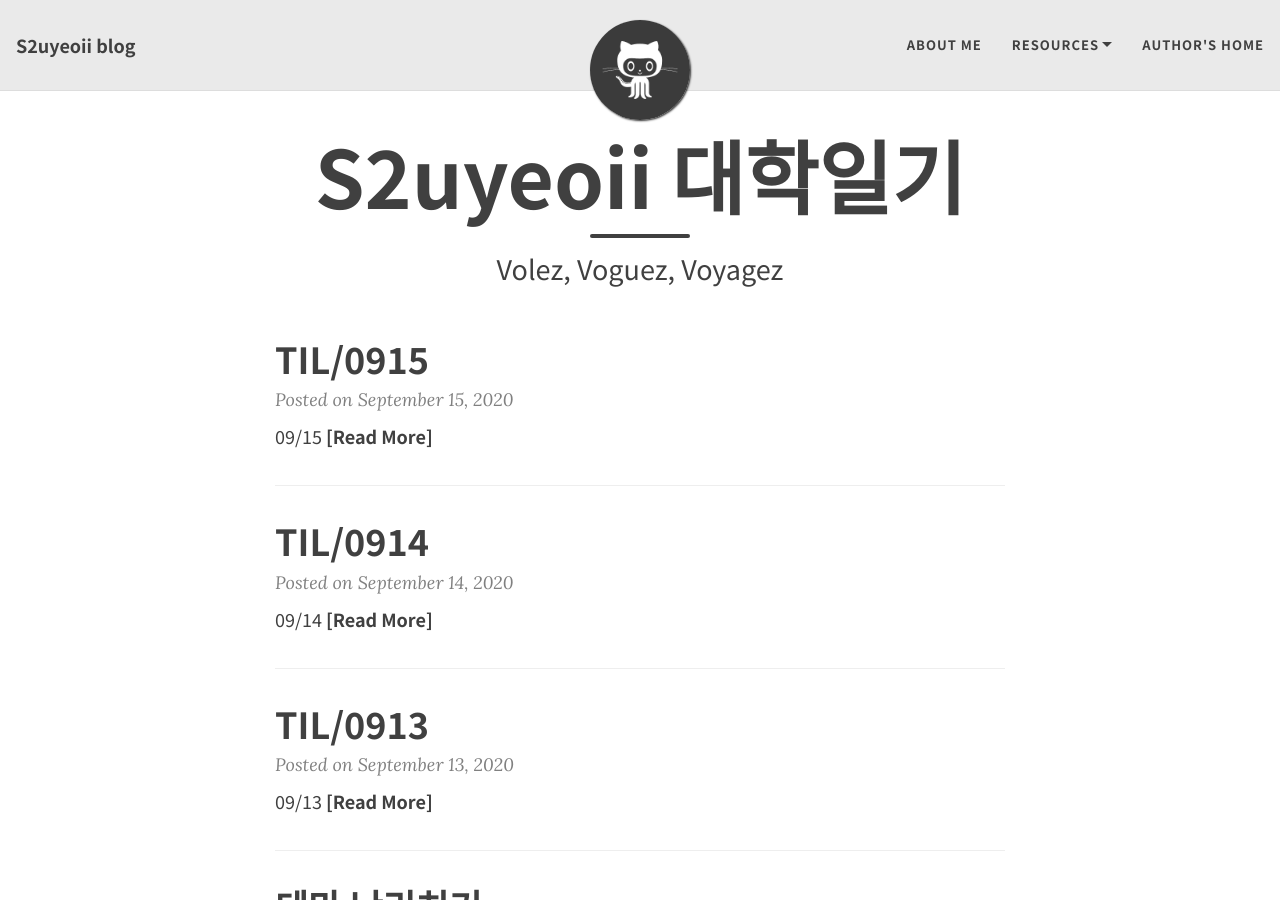
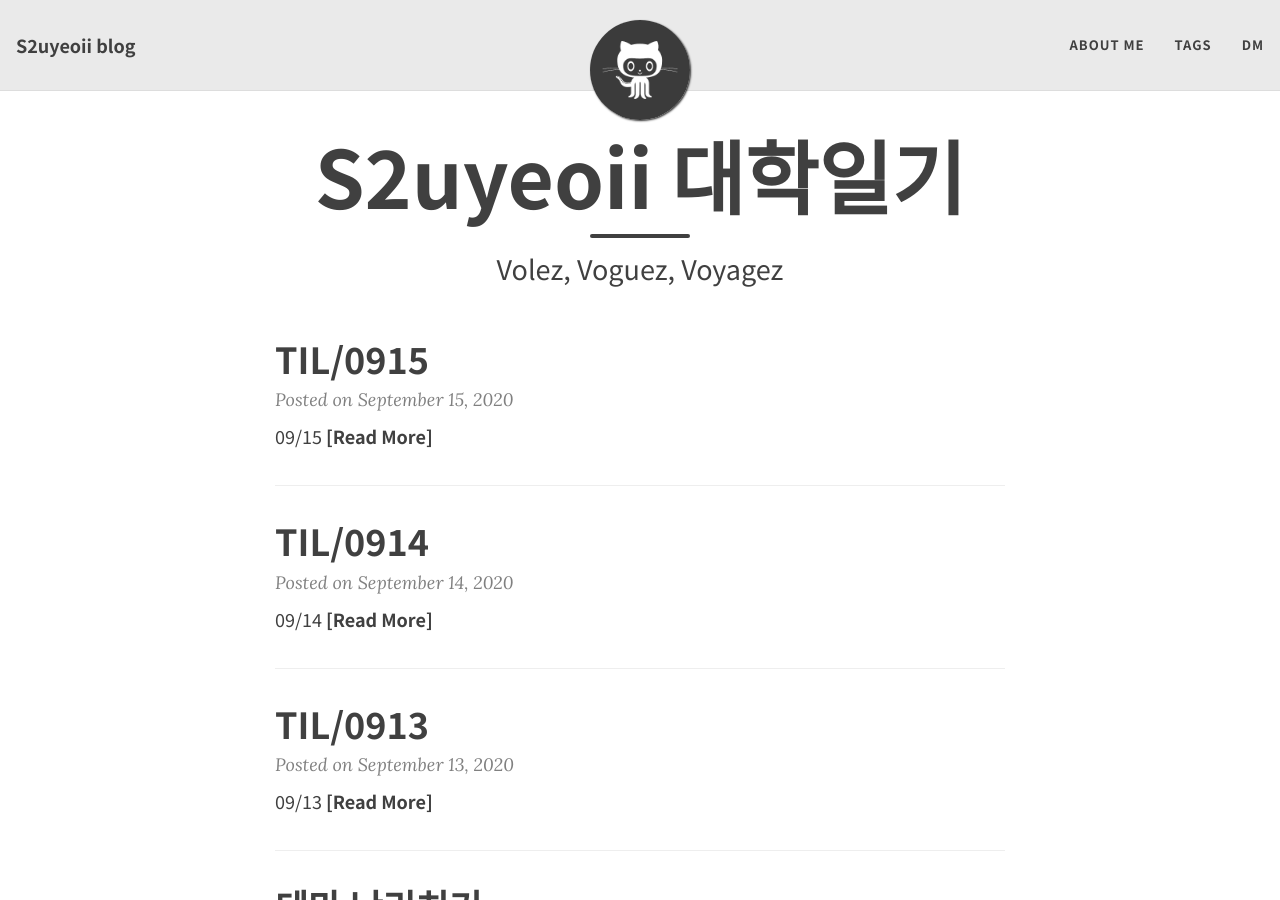
Before and after one commit to yeoneed/yeoneed.github.io, a Jekyll site: the page built from index.html, in a window 1280 px wide and 900 px high. Built offline with Jekyll 4.4.1, drawn with Linux system fonts in a browser that asks for light colours; nearby versions of some CDN libraries; some web fonts are replaced; the list of posts is cut into pages by our own code.

Commit message:
Update _config.yml

```diff
--- a/_config.yml
+++ b/_config.yml
@@ -15,10 +15,8 @@
 
 navbar-links:
   About Me: "aboutme"
-  Resources:
-    - Beautiful Jekyll: "https://beautifuljekyll.com"
-    - Learn markdown: "https://www.markdowntutorial.com/"
-  Author's home: "https://s2uyeoii.github.io"
+  Tags: "/tags"
+  DM: "https://instagram.com/s2uyeoii"
 
 # --- Logo --- #
 
```
